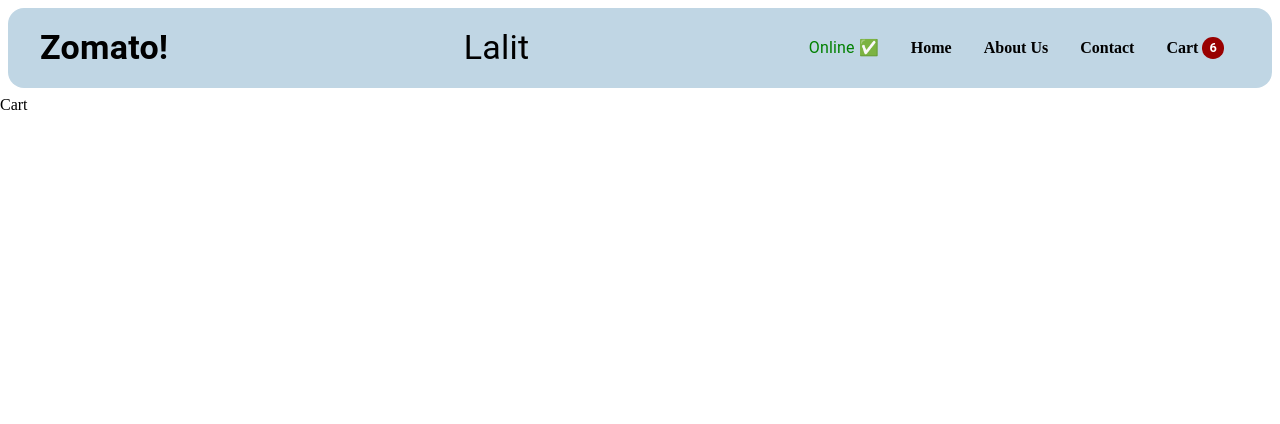
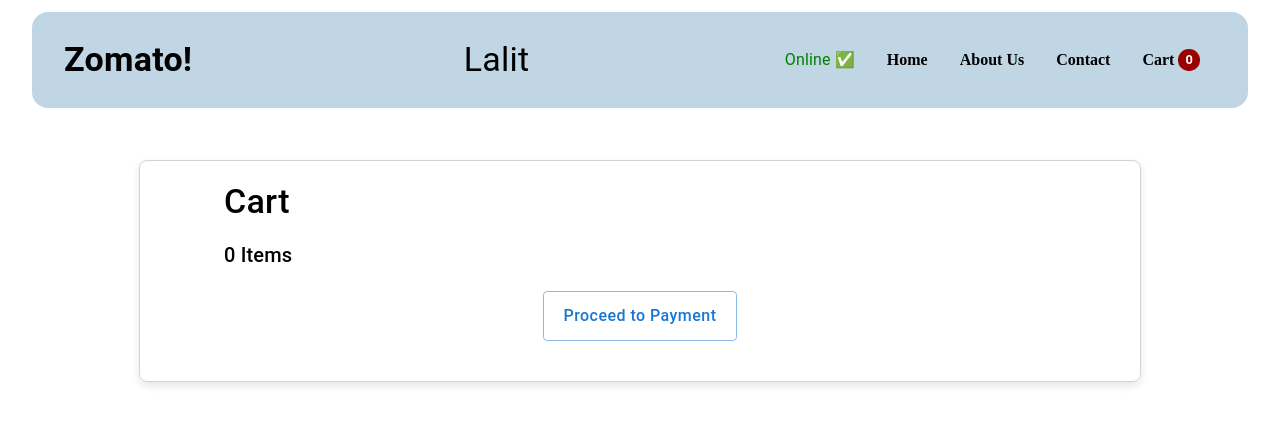
Before and after one commit to dhrvshrm/FoodFlash-FE, a React (Create React App) app: page /cart in a window 1280 px wide. Shown: the top 424 px of the page. Built offline with nearby package versions, Linux system fonts and the light colour scheme; a web font is replaced by a local one.

Commit message:
feat: add cart and refactroring

```diff
--- a/src/components/Header.jsx
+++ b/src/components/Header.jsx
@@ -30,6 +30,8 @@
     };
   }, []);
 
+  // feat: add online status i header
+
   return (
     <div
       style={{
@@ -37,9 +39,12 @@
         alignItems: "center",
         justifyContent: "space-between",
         backgroundColor: "#c0d6e4",
-        margin: "0.5rem",
+        margin: "0rem 2rem",
+        marginBottom: "0.5rem",
         borderRadius: "1rem",
-        height: "5rem",
+        height: "6rem",
+        position: "sticky",
+        top: "0.75rem",
       }}
     >
       <Typography variant="h4" style={{ margin: "0rem 2rem", fontWeight: 600 }}>
@@ -98,7 +103,8 @@
                         fontSize: "0.8rem",
                       }}
                     >
-                      {item.items && cards.length > 0 && `${cards.length} `}
+                      {(item.items && cards.length > 0 && `${cards.length} `) ||
+                        0}
                     </Typography>
                   </Box>
                 )}
--- a/src/components/ItemList.jsx
+++ b/src/components/ItemList.jsx
@@ -3,16 +3,23 @@
 import { useDispatch } from "react-redux";
 import { addItem } from "../store/slices/cardSlice";
 
-function ItemList({ itemCards }) {
+function ItemList({ itemCards, isOpen }) {
   const imgUrl = `https://media-assets.swiggy.com/swiggy/image/upload/fl_lossy,f_auto,q_auto,w_660`;
   const dispatch = useDispatch();
 
   const handleAddToCart = (item) => {
-    dispatch(addItem(item.name));
+    dispatch(addItem(item));
   };
 
   return (
-    <Stack>
+    <Stack
+      sx={{
+        transition: "height 0.3s ease-in-out", // Add transition effect to height
+        height: isOpen ? "fit-content" : 0,
+        overflow: "hidden",
+        paddingY: "1.6rem",
+      }}
+    >
       {itemCards?.map((item) => (
         <Stack
           key={item.card.info.id}
@@ -21,7 +28,6 @@
             paddingY: "16px",
             paddingX: "20px",
             justifyContent: "space-between",
-            height: "10rem",
             border: "solid lightgray 1px",
             alignItems: "center",
             borderRadius: "0.5rem",
@@ -30,6 +36,10 @@
             mx: "1rem",
             backgroundColor: "white",
             boxShadow: "0px 4px 10px rgba(0, 0, 0, 0.05)",
+            "&:hover": {
+              transform: "scale(1.02)",
+            },
+            transition: "transform 0.3s ease-in-out",
           }}
         >
           <Stack direction="row" gap={3}>
@@ -55,6 +65,7 @@
                   width: "12rem",
                   height: "8.5rem",
                   borderRadius: "0.5rem",
+                  position: "relative",
                 }}
               />
               <Box
--- a/src/components/REstaurantCategory.jsx
+++ b/src/components/REstaurantCategory.jsx
@@ -47,7 +47,7 @@
           }}
         />
       </Stack>
-      {isOpen && <ItemList itemCards={data?.itemCards} />}
+      {isOpen && <ItemList itemCards={data?.itemCards} isOpen={isOpen} />}
     </Stack>
   );
 }
--- a/src/components/RestaurantCard.jsx
+++ b/src/components/RestaurantCard.jsx
@@ -1,4 +1,4 @@
-import { Box, Typography } from "@mui/material";
+import { Box, Stack, Typography } from "@mui/material";
 import { useNavigate } from "react-router-dom";
 
 export const RestaurantCard = (props) => {
@@ -9,13 +9,17 @@
   }
 
   return (
-    <div
-      style={{
+    <Stack
+      sx={{
         width: "18rem",
         cursor: "pointer",
         display: "flex",
         flexDirection: "column",
         padding: "1.5rem 1.5rem 1rem 1.5rem",
+        transition: "transform 0.3s ease-in-out",
+        "&:hover": {
+          transform: "scale(1.02)",
+        },
       }}
       onClick={onCardClick}
     >
@@ -58,6 +62,6 @@
           </Typography>
         ))}
       </Box>
-    </div>
+    </Stack>
   );
 };
--- a/src/components/RestaurantMenu.jsx
+++ b/src/components/RestaurantMenu.jsx
@@ -40,8 +40,9 @@
   }
 
   return (
-    <Stack sx={{ padding: "1rem" }} gap={1}>
-      <Stack direction="column" gap={1} alignItems="center">
+    <Stack sx={{ padding: "1rem", my: 3 }} gap={1}>
+      <Stack>
+        <Stack gap={1} alignItems="center" direction="column">
           <Typography variant="h3" fontWeight={700}>
             {name}
           </Typography>
@@ -64,8 +65,9 @@
             Menu
           </Typography>
         </Stack>
+      </Stack>
       {filteredCategoryCards.map((category) => (
-        <ResCategory data={category?.card?.card} />
+        <ResCategory data={category?.card?.card} key={category.id} />
       ))}
     </Stack>
   );
--- a/src/pages/Cart.jsx
+++ b/src/pages/Cart.jsx
@@ -1,7 +1,137 @@
+import { Box, Button, Stack, Typography } from "@mui/material";
 import React from "react";
+import { useSelector } from "react-redux";
+
+const itemContainerStyle = {
+  margin: "1rem auto",
+  borderRadius: 5,
+  boxShadow: "0 4px 8px rgba(0, 0, 0, 0.1)",
+  transition: "transform 0.3s ease-in-out",
+  "&:hover": {
+    transform: "scale(1.02)",
+  },
+  border: "1px solid lightgray",
+  width: "80%",
+  height: "11rem",
+  px: "2rem",
+  pt: "1.6rem",
+};
+
+const imgUrl = `https://media-assets.swiggy.com/swiggy/image/upload/fl_lossy,f_auto,q_auto,w_660`;
+
+function CartItem({ item }) {
+  return (
+    <Stack direction="row" sx={itemContainerStyle} gap={2.7}>
+      <Stack alignItems="center">
+        <img
+          src={
+            item.imageId !== undefined
+              ? `${imgUrl}/${item.imageId}`
+              : `https://i.pinimg.com/564x/7a/8a/09/7a8a09abb9c1437904978539764111bd.jpg`
+          }
+          alt={item.name}
+          style={{
+            objectFit: "fill",
+            height: "9.5rem",
+            borderRadius: "0.5rem",
+            width: "12rem",
+          }}
+        />
+      </Stack>
+      <Stack direction="column">
+        <Typography
+          variant="h6"
+          sx={{
+            fontSize: "1.2rem",
+            fontWeight: 500,
+          }}
+          title={item.name}
+        >
+          {item.name}
+        </Typography>
+        <Typography variant="body2" color="textSecondary" fontWeight={500}>
+          @ {item.price / 100 || item.defaultPrice / 100}
+        </Typography>
+        <Typography
+          variant="body1"
+          color="textSecondary"
+          sx={{
+            fontSize: "1rem",
+            fontWeight: 400,
+            overflow: "hidden",
+            textOverflow: "ellipsis",
+            display: "-webkit-box",
+            WebkitLineClamp: 3,
+            WebkitBoxOrient: "vertical",
+          }}
+        >
+          {item.description}
+        </Typography>
+        <Stack direction="row" gap={1} mt={1} alignItems="center">
+          <Box
+            sx={{
+              height: ".75rem",
+              width: ".75rem",
+              borderRadius: "50%",
+              backgroundColor: item.isVeg ? "green" : "red",
+            }}
+          />
+          <Typography
+            variant="body2"
+            sx={{
+              fontSize: "1rem",
+              fontWeight: 600,
+              color: item.isVeg ? "green" : "red",
+            }}
+          >
+            {item.isVeg ? "Veg" : "Non-Veg"}
+          </Typography>
+        </Stack>
+      </Stack>
+    </Stack>
+  );
+}
 
 function Cart() {
-  return <div>Cart</div>;
+  const { cards } = useSelector((state) => state.card);
+
+  return (
+    <Box
+      sx={{
+        maxWidth: "60rem",
+        margin: "20px auto",
+        padding: "20px 20px",
+        borderRadius: 2,
+        boxShadow: "0 4px 8px rgba(0, 0, 0, 0.1)",
+        border: "1px solid lightgray",
+        mt: "4rem",
+      }}
+    >
+      <Typography
+        variant="h4"
+        sx={{ textAlign: "left", ml: 8, fontWeight: 500 }}
+      >
+        Cart
+      </Typography>
+
+      <Typography variant="h6" sx={{ textAlign: "left", ml: 8, mt: 2 }}>
+        {cards.length} Items
+      </Typography>
+      {cards && cards.map((item) => <CartItem key={item.id} item={item} />)}
+      <Button
+        variant="outlined"
+        sx={{
+          margin: "20px auto",
+          display: "block",
+          textTransform: "none",
+          padding: "10px 20px",
+          fontSize: "1rem",
+        }}
+      >
+        Proceed to Payment
+      </Button>
+    </Box>
+  );
 }
 
 export default Cart;
--- a/src/store/slices/cardSlice.js
+++ b/src/store/slices/cardSlice.js
@@ -3,7 +3,7 @@
 const cardSlice = createSlice({
   name: "card",
   initialState: {
-    cards: ["Burger", "Pizza", "Coke", "Fries", "Shake", "Salad"],
+    cards: [],
     loading: false,
     error: null,
   },
```
Lines whose indentation alone changed are shown as unchanged.
